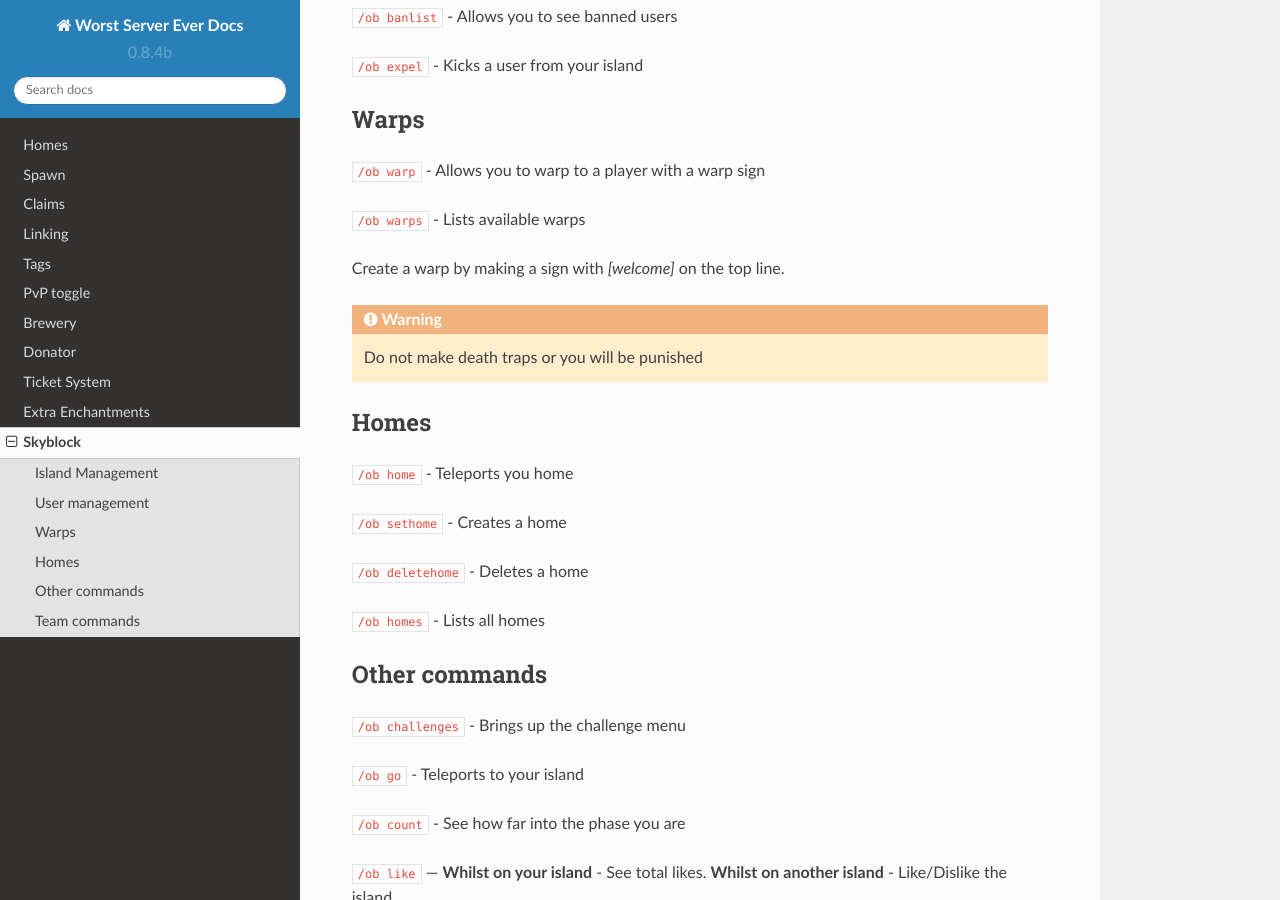
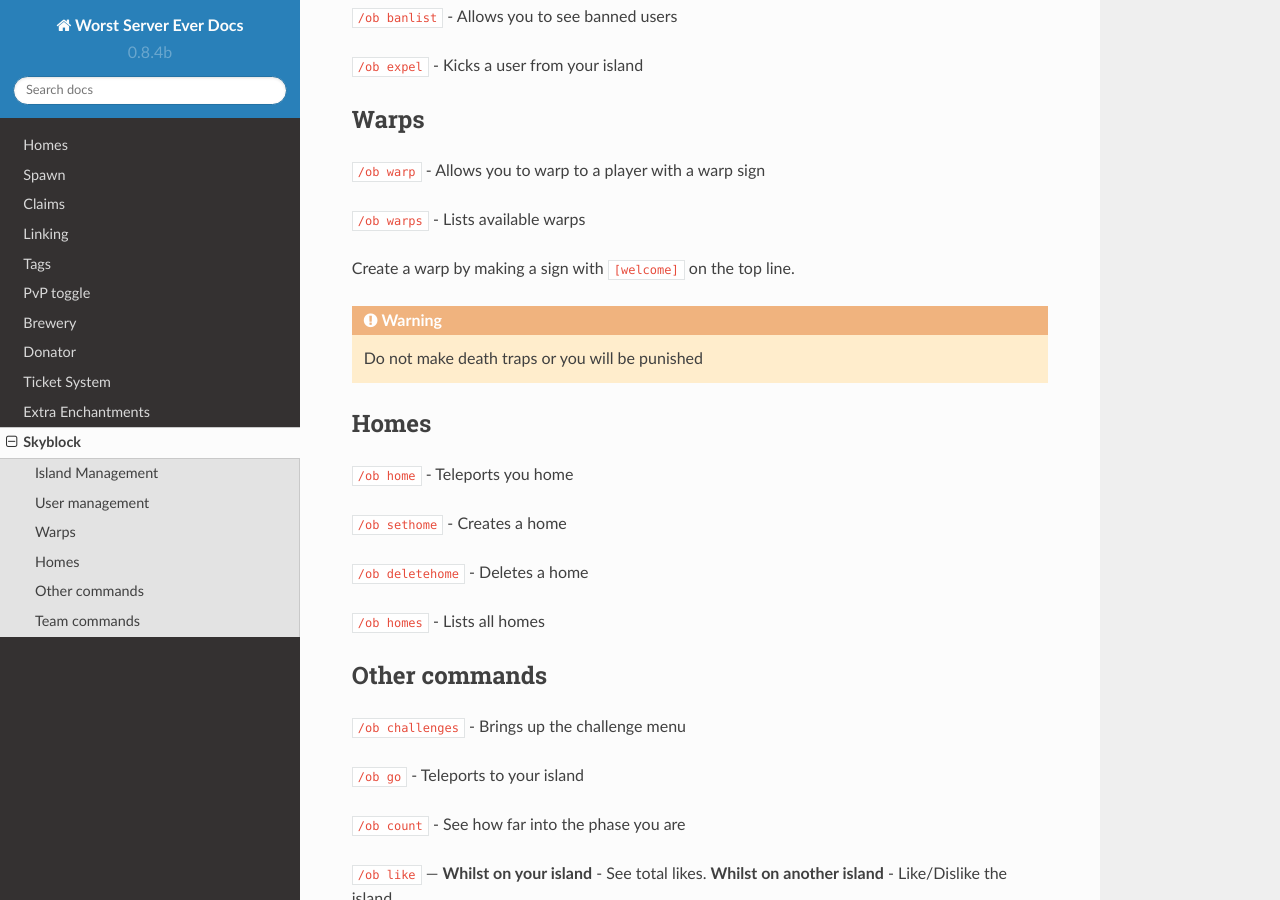
Before and after one commit to footdabmommy/wse, a Sphinx documentation site: the page built from docs/source/skyblock.rst, in a window 1280 px wide and 900 px high, scrolled down 808 px. Built offline with Sphinx 7.4.7 and the Read the Docs theme 2.0.0, drawn with Linux system fonts in a browser that asks for light colours.

Commit message:
Fixed the last format issue

```diff
--- a/docs/source/skyblock.rst
+++ b/docs/source/skyblock.rst
@@ -36,7 +36,7 @@ Warps
 
 ``/ob warps`` - Lists available warps
 
-Create a warp by making a sign with `[welcome]` on the top line.
+Create a warp by making a sign with ``[welcome]`` on the top line.
 
 .. warning:: Do not make death traps or you will be punished
 
```
